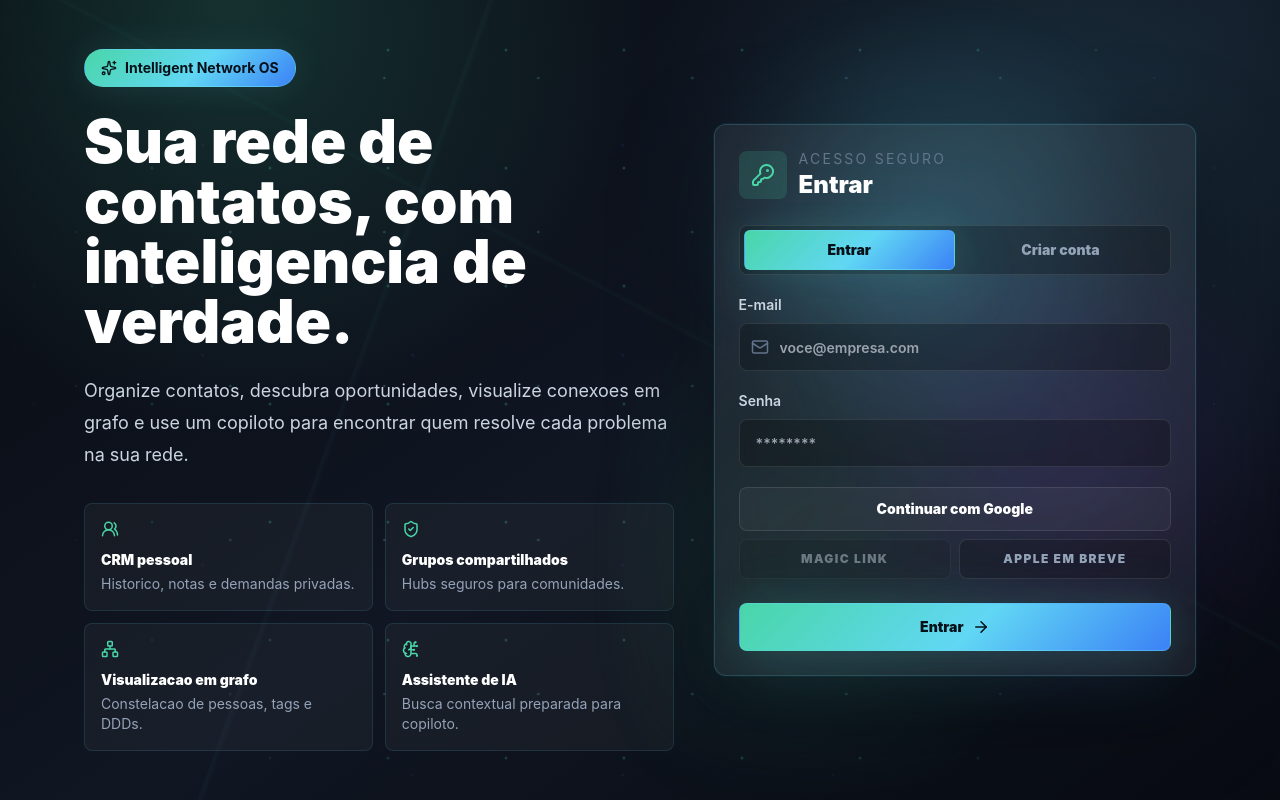
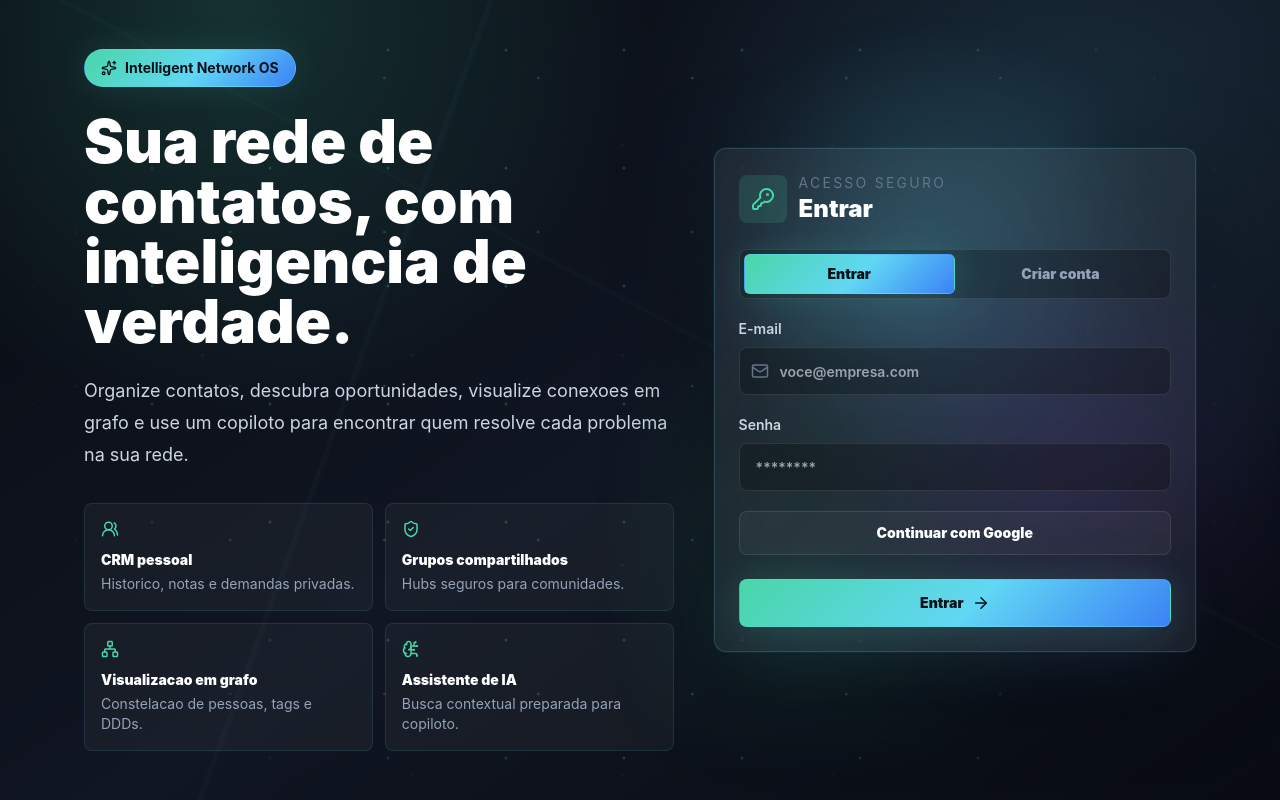
Before and after one commit to ericamm86/Reconnecta-AI, a React (Vite) app in the folder frontend/: page / in a window 1280 px wide. Built offline with nearby package versions, Linux system fonts and the light colour scheme; no server answers.

Commit message:
Remove secondary auth actions

```diff
--- a/frontend/src/App.jsx
+++ b/frontend/src/App.jsx
@@ -173,18 +173,6 @@ function App() {
     }
   }
 
-  async function handleMagicLink(email) {
-    if (authSubmitting) return;
-    setAuthSubmitting(true);
-    try {
-      await auth.signInWithMagicLink(email);
-    } catch (error) {
-      setToast(getAuthErrorMessage(error));
-    } finally {
-      setAuthSubmitting(false);
-    }
-  }
-
   async function handleOAuth(provider) {
     if (authSubmitting) return;
     setAuthSubmitting(true);
@@ -262,9 +250,7 @@ function App() {
           form={authForm}
           setForm={setAuthForm}
           onSubmit={handleAuth}
-          onMagicLink={handleMagicLink}
           onOAuth={handleOAuth}
-          onAppleSoon={() => setToast("Apple login esta reservado para a proxima etapa de integracao.")}
           submitting={authSubmitting}
         />
         {toast && <Toast text={toast} onClose={() => setToast("")} />}
--- a/frontend/src/components/AuthPanel.jsx
+++ b/frontend/src/components/AuthPanel.jsx
@@ -8,7 +8,7 @@ function isPasswordStrong(password) {
   return password.length >= 8 && /[A-Za-z]/.test(password) && /\d/.test(password);
 }
 
-export function AuthPanel({ mode, setMode, form, setForm, onSubmit, onMagicLink, onOAuth, onAppleSoon, submitting = false }) {
+export function AuthPanel({ mode, setMode, form, setForm, onSubmit, onOAuth, submitting = false }) {
   const isRegister = mode === "register";
   const emailHasError = form.email.length > 0 && !isEmailValid(form.email);
   const passwordHasError = form.password.length > 0 && isRegister && !isPasswordStrong(form.password);
@@ -139,24 +139,6 @@ export function AuthPanel({ mode, setMode, form, setForm, onSubmit, onMagicLink,
             >
               Continuar com Google
             </button>
-            <div className="grid gap-2 sm:grid-cols-2">
-              <button
-                type="button"
-                onClick={() => onMagicLink?.(form.email)}
-                disabled={submitting || emailHasError || !form.email}
-                className="h-10 rounded-lg border border-line bg-black/20 px-3 text-xs font-black uppercase tracking-[0.12em] text-slate-300 transition hover:border-mint/40 hover:text-white disabled:cursor-not-allowed disabled:opacity-45"
-              >
-                Magic link
-              </button>
-              <button
-                type="button"
-                onClick={onAppleSoon}
-                disabled={submitting}
-                className="h-10 rounded-lg border border-line bg-black/20 px-3 text-xs font-black uppercase tracking-[0.12em] text-slate-400 transition hover:border-white/20 hover:text-white disabled:cursor-not-allowed disabled:opacity-60"
-              >
-                Apple em breve
-              </button>
-            </div>
           </div>
 
           <button disabled={submitting} className="mt-6 inline-flex h-12 w-full items-center justify-center gap-2 rounded-lg bg-mint px-5 text-sm font-black text-ink transition hover:bg-cyan disabled:cursor-not-allowed disabled:opacity-70">
--- a/frontend/src/hooks/useAuth.js
+++ b/frontend/src/hooks/useAuth.js
@@ -22,10 +22,6 @@ function validateSignUp({ name, email, password }) {
 function validateSignIn({ email, password }) {
   if (!isEmailValid(email || "")) throw new Error("Informe um e-mail valido.");
   if (!password) throw new Error("Informe sua senha.");
-}
-
-function validateEmailOnly(email) {
-  if (!isEmailValid(email || "")) throw new Error("Informe um e-mail valido.");
 }
 
 function getStoredLocalSession() {
@@ -129,22 +125,6 @@ export function useAuth(onToast) {
     onToast?.("Cadastro iniciado. Confirme seu email para entrar.");
   }
 
-  async function signInWithMagicLink(email) {
-    validateEmailOnly(email);
-
-    if (!supabase) {
-      startLocalSession({ name: email.split("@")[0], email });
-      return;
-    }
-
-    const { error } = await supabase.auth.signInWithOtp({
-      email,
-      options: { emailRedirectTo: redirectTo }
-    });
-    if (error) throw error;
-    onToast?.("Magic link enviado. Verifique seu email.");
-  }
-
   async function signInWithOAuth(provider) {
     if (!supabase) {
       onToast?.("Conectores sociais exigem Supabase configurado.");
@@ -178,7 +158,6 @@ export function useAuth(onToast) {
     loading,
     signInWithPassword,
     signUpWithPassword,
-    signInWithMagicLink,
     signInWithOAuth,
     signOut
   };
```
